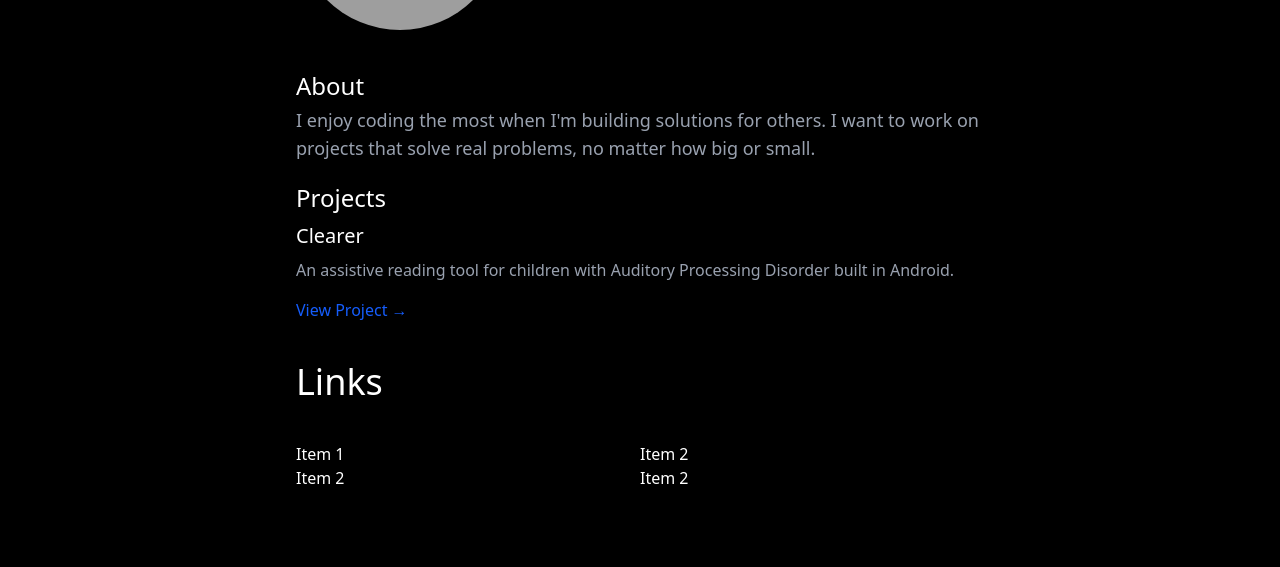
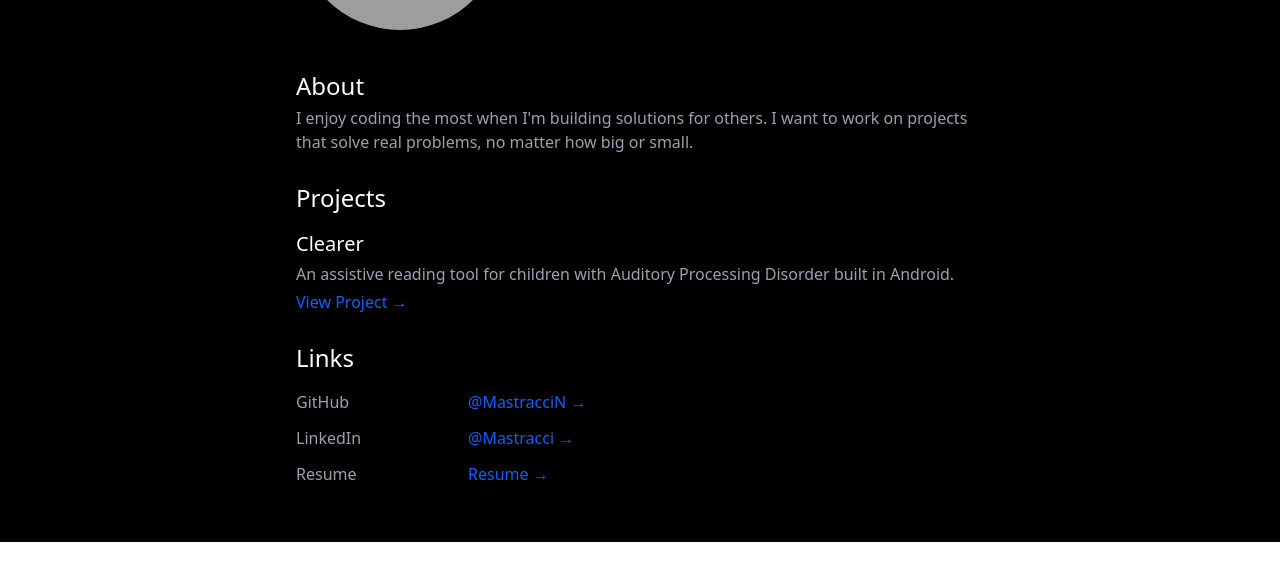
Before and after one commit to MastracciN/mastraccin.github.io, a React (Vite) app: page / in a window 1280 px wide. Shown: the part 258-825 px from the top of the page. After the commit the page ends 800 px from the top, so only its background shows below. Built offline with nearby package versions, Linux system fonts and the light colour scheme; grey boxes are pictures that could not be loaded.

Commit message:
made links section

```diff
--- a/src/Portfolio.jsx
+++ b/src/Portfolio.jsx
@@ -16,36 +16,53 @@ const Portfolio = () => {
         <img src={pic} alt="Profile" className="w-52 aspect-square rounded-full object-cover mb-6 lg:mb-0"/>
         <div>
           <h1 className="text-5xl mb-1">Nathaniel Mastracci</h1>
-          <p className="text-lg text-gray-400">I usually <s>break</s> build things.</p>
+          <p className="text-lg text-gray-400">
+            I usually <s>break</s> build things.
+          </p>
         </div>
       </section>
 
       {/* About Section */}
-      <section id="about" className="px-6 mb-5">
+      <section id="about" className="px-6 mb-7">
         <h2 className="text-2xl mb-1">About</h2>
-        <p className="text-lg text-gray-400">I enjoy coding the most when I'm building solutions for others.
+        <p className="text-gray-400">I enjoy coding the most when I'm building solutions for others.
             I want to work on projects that solve real problems, no matter how big or small.</p>
       </section>
 
       {/* TODO: projects centered, image on left, desc. on right */}
       {/* Projects Section */}
-      <section id="projects" className="px-6">
-          <h2 className="text-2xl mb-2">Projects</h2>
+      <section id="projects" className="px-6 mb-7">
+          <h2 className="text-2xl mb-4">Projects</h2>
           {/* Project 1 */}
           <div className="rounded-2xl">
-            <h3 className="text-xl mb-2">Clearer</h3>
-            <p className="mb-4 text-gray-400">An assistive reading tool for children with Auditory Processing Disorder built in Android.</p>
+            <h3 className="text-xl mb-1">Clearer</h3>
+            <p className="text-gray-400 mb-1">An assistive reading tool for children with Auditory Processing Disorder built in Android.</p>
             <a href="https://github.com/MastracciN/Clearer" className="text-blue-600 hover:underline">View Project →</a>
           </div>
       </section>
 
-      <section id="links" className="py-10 px-6">
-        <h2 className="text-4xl mb-10">Links</h2>
-        <div className="grid grid-cols-[auto_auto]">
-          <div className="">Item 1</div>
-          <div className="">Item 2</div>
-          <div className="">Item 2</div>
-          <div className="">Item 2</div>
+      <section id="links" className="px-6">
+        <h2 className="text-2xl mb-4">Links</h2>
+        <div className="flex w-full">
+          {/* Left Column */}
+          <div className="w-1/4 grid gap-3">
+            <div className="text-gray-400">GitHub</div>
+            <div className="text-gray-400">LinkedIn</div>
+            <div className="text-gray-400">Resume</div>
+          </div>
+
+          {/* Right Column */}
+          <div className="flex-1 grid gap-3">
+            <div className="text-blue-600 hover:underline">
+              <a href="/Resume.pdf" target="_blank" rel="noopener noreferrer">@MastracciN →</a>
+            </div>
+            <div className="text-blue-600 hover:underline">
+              <a href="/Resume.pdf" target="_blank" rel="noopener noreferrer">@Mastracci →</a>
+            </div>
+            <div className="text-blue-600 hover:underline">
+              <a href="/Resume.pdf" target="_blank" rel="noopener noreferrer">Resume →</a>
+            </div>
+          </div>
         </div>
       </section>
 
@@ -53,21 +70,21 @@ const Portfolio = () => {
       {/* <Skills /> */}
 
     {/* Contact Section */}
-      {/* <section id="contact" className="py-20 px-6 bg-white dark:bg-gray-900">
+      {/* <section id="contact" className="py-20 px-6 dark:bg-gray-900">
         <div className="max-w-xl mx-auto">
             <h2 className="text-3xl font-bold text-center mb-6">Contact Me</h2>
             <form className="space-y-6">
               <div>
                 <label className="block mb-1 font-medium">Name</label>
-                <input type="text" className="w-full p-3 rounded-md border border-gray-300 dark:border-gray-600 bg-white dark:bg-gray-800 dark:text-white" required />
+                <input type="text" className="w-full p-3 rounded-md border border-gray-300 dark:border-gray-600 dark:bg-gray-800 dark:text-white" required />
               </div>
               <div>
                 <label className="block mb-1 font-medium">Email</label>
-                <input type="email" className="w-full p-3 rounded-md border border-gray-300 dark:border-gray-600 bg-white dark:bg-gray-800 dark:text-white" required />
+                <input type="email" className="w-full p-3 rounded-md border border-gray-300 dark:border-gray-600 dark:bg-gray-800 dark:text-white" required />
               </div>
               <div>
                 <label className="block mb-1 font-medium">Message</label>
-                <textarea className="w-full p-3 rounded-md border border-gray-300 dark:border-gray-600 bg-white dark:bg-gray-800 dark:text-white" rows="5" required></textarea>
+                <textarea className="w-full p-3 rounded-md border border-gray-300 dark:border-gray-600 dark:bg-gray-800 dark:text-white" rows="5" required></textarea>
               </div>
               <button type="submit" className="bg-blue-600 text-white px-6 py-2 rounded-md hover:bg-blue-700 transition">Send</button>
             </form>
@@ -75,7 +92,7 @@ const Portfolio = () => {
       </section> */}
 
       {/* Footer */}
-      {/* <footer className="py-6 bg-white border-t text-center text-sm text-gray-500">
+      {/* <footer className="py-6 border-t text-center text-sm text-gray-500">
         © 2025 Your Name. All rights reserved.
       </footer> */}
       </div>
```
